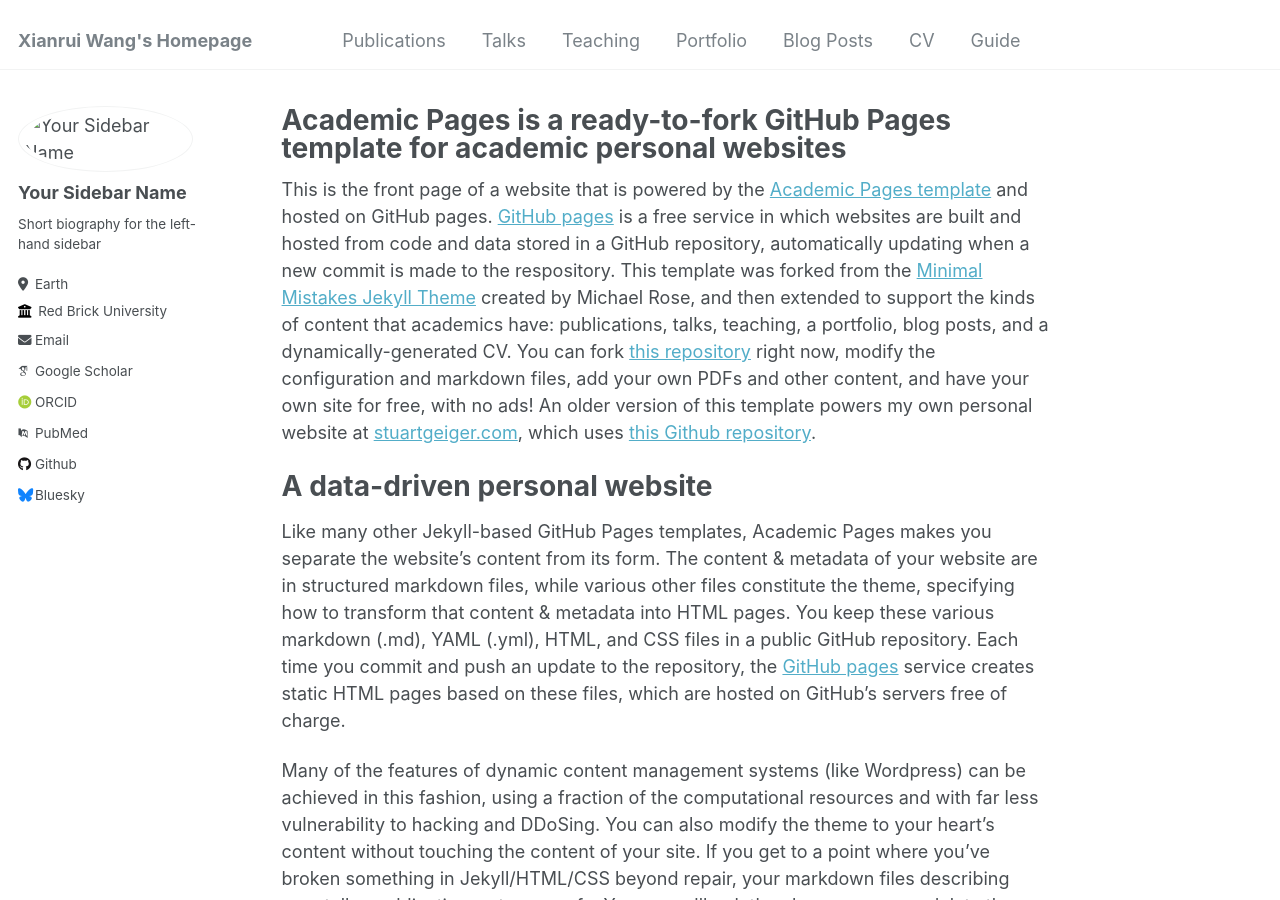
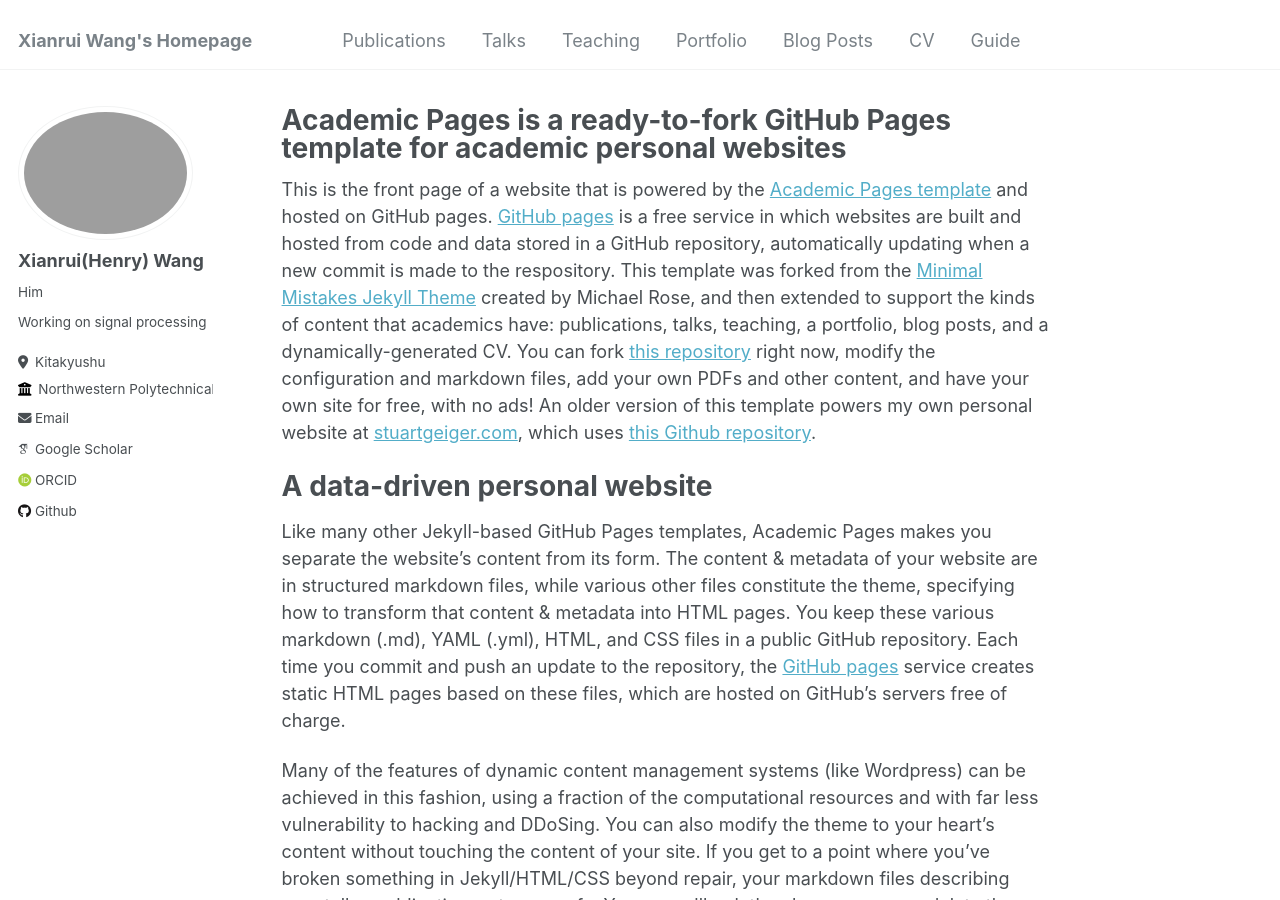
Before and after one commit to XianruiWang/XianruiWang.github.io, a Jekyll site: the page built from _pages/about.md, in a window 1280 px wide and 900 px high. Built offline with Jekyll 4.4.1, drawn with Linux system fonts in a browser that asks for light colours; some web fonts are replaced.

Commit message:
add_details1

```diff
--- a/_config.yml
+++ b/_config.yml
@@ -21,22 +21,22 @@ repository               : "academicpages/academicpages.github.io"
 #               Additional customization can be done by editing /_includes/author-profile.html
 author:
   # Biographic information
-  avatar           : "images/500x300.png"
-  name             : "Your Sidebar Name"
-  pronouns         : # example: "she/her"
-  bio              : "Short biography for the left-hand sidebar"
-  location         : "Earth"
-  employer         : "Red Brick University"
+  avatar           : "images/bio.png"
+  name             : "Xianrui(Henry) Wang"
+  pronouns         : "Him" # example: "she/her"
+  bio              : "Working on signal processing"
+  location         : "Kitakyushu"
+  employer         : "Northwestern Polytechnical University & Waseda University"
   uri              : # URL
-  email            : "none@example.org"
+  email            : "wangxianrui97@gmail.com"
 
   # Academic websites
   arxiv            : # URL - Update with the correct link to your profile
-  googlescholar    : "https://scholar.google.com/citations?user=PS_CX0AAAAAJ"
+  googlescholar    : "https://scholar.google.com/citations?user=LJHampcAAAAJ&hl=en"
   impactstory      : # URL
-  orcid            : "http://orcid.org/yourorcidurl"
+  orcid            : "https://orcid.org/0000-0002-8715-4111"
   semantic         : # URL
-  pubmed           : "https://www.ncbi.nlm.nih.gov/pubmed/?term=john+snow"
+  pubmed           : # "https://www.ncbi.nlm.nih.gov/pubmed/?term=john+snow"
   researchgate     : # URL
 
   # Repositories and software development
@@ -48,7 +48,7 @@ author:
   stackoverflow    : # User number or user number and name (i.e., use "1" or "1/jeff-atwood")
 
   # Social media
-  bluesky          : "bsky.app" # Replace this with you Bluesky username
+  bluesky          : #"bsky.app" # Replace this with you Bluesky username
   facebook         : # Username
   flickr           : # Username
   foursquare       : # Username
```
Also changed, not shown: 1 other file.
